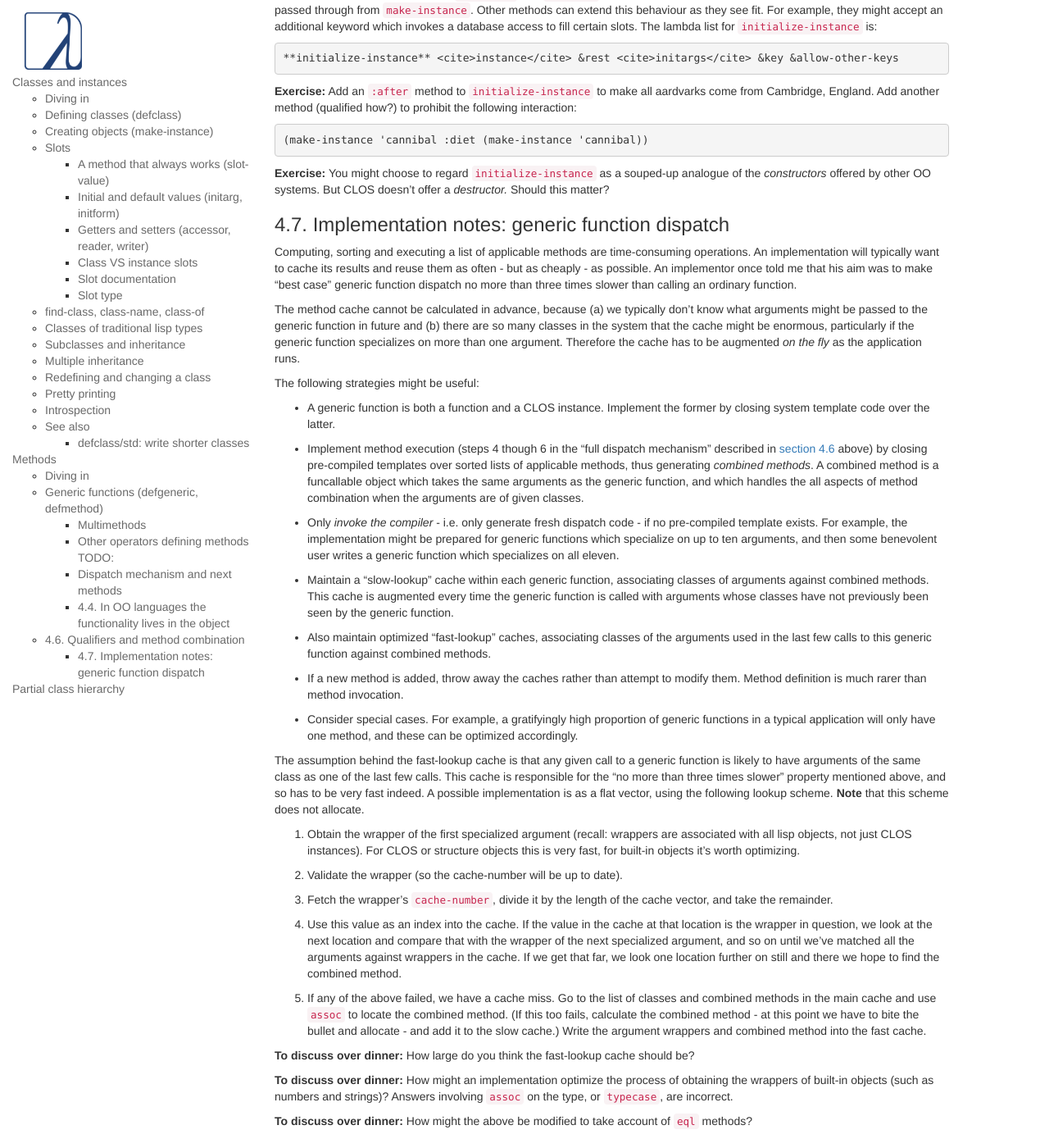
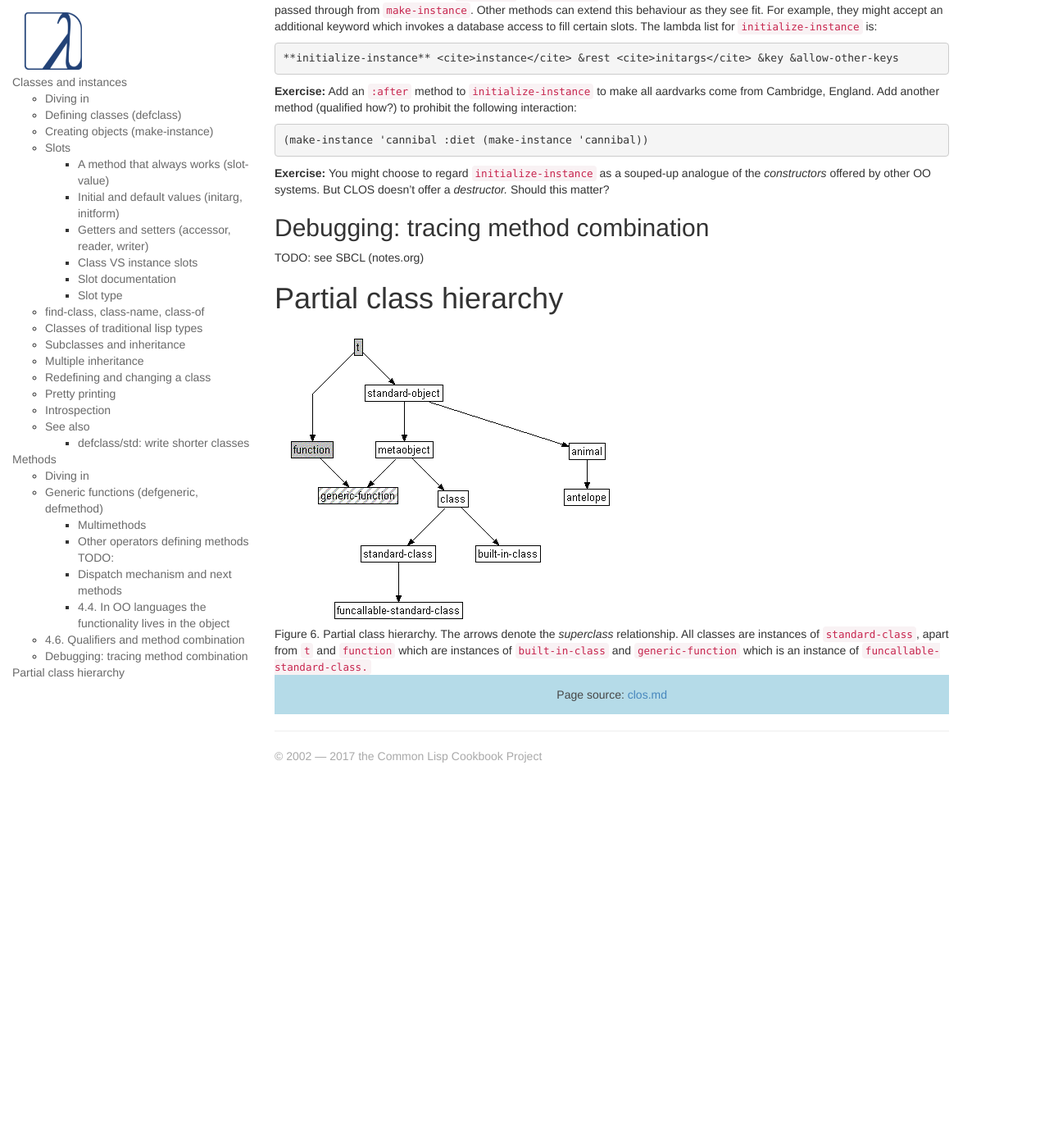
Before and after one commit to LispCookbook/cl-cookbook, a Jekyll site: the page built from clos.md, in a window 1280 px wide and 1400 px high, scrolled down 19329 px. Shown: the whole window at 82% size. Built offline with Jekyll 4.4.1, drawn with Linux system fonts in a browser that asks for light colours; after the commit the page ends 20281 px from its top, so only the background shows below that.

Commit message:
clos rm 4.7 implementation notes

```diff
--- a/clos.md
+++ b/clos.md
@@ -1338,106 +1338,9 @@ Another example: The CLOS implementation of
     <cite>constructors</cite> offered by other OO systems. But CLOS
     doesn't offer a <cite>destructor.</cite> Should this matter?
 
-### 4.7. Implementation notes: generic function dispatch
+## Debugging: tracing method combination
 
-Computing, sorting and executing a list of applicable methods are
-    time-consuming operations. An implementation will typically want to
-    cache its results and reuse them as often - but as cheaply - as
-    possible. An implementor once told me that his aim was to make "best
-    case" generic function dispatch no more than three times slower than
-    calling an ordinary function.
-
-The method cache cannot be calculated in advance, because (a) we
-    typically don't know what arguments might be passed to the generic
-    function in future and (b) there are so many classes in the system
-    that the cache might be enormous, particularly if the generic function
-    specializes on more than one argument. Therefore the cache has to be
-    augmented <cite>on the fly</cite> as the application runs.
-
-The following strategies might be useful:
-
-*   A generic function is both a function and a CLOS
-    instance. Implement the former by closing system template code over
-    the latter.
-
-*   Implement method execution (steps 4 though 6 in the "full
-    dispatch mechanism" described in [section 4.6][section-46] above)
-    by closing pre-compiled templates over sorted lists of
-    applicable methods, thus generating <cite>combined methods</cite>. A
-    combined method is a funcallable object which takes the same arguments
-    as the generic function, and which handles the all aspects of method
-    combination when the arguments are of given classes.
-
-*   Only <cite>invoke the compiler</cite> - i.e. only generate
-    fresh dispatch code - if no pre-compiled template exists. For example,
-    the implementation might be prepared for generic functions which
-    specialize on up to ten arguments, and then some benevolent user
-    writes a generic function which specializes on all eleven.
-
-*   Maintain a "slow-lookup" cache within each generic function,
-    associating classes of arguments against combined methods. This cache
-    is augmented every time the generic function is called with arguments
-    whose classes have not previously been seen by the generic
-    function.
-
-*   Also maintain optimized "fast-lookup" caches, associating
-    classes of the arguments used in the last few calls to this generic
-    function against combined methods.
-
-*   If a new method is added, throw away the caches rather than
-    attempt to modify them. Method definition is much rarer than method
-    invocation.
-
-*   Consider special cases. For example, a gratifyingly high
-    proportion of generic functions in a typical application will only
-    have one method, and these can be optimized accordingly.
-
-The assumption behind the fast-lookup cache is that any given call
-    to a generic function is likely to have arguments of the same class as
-    one of the last few calls. This cache is responsible for the "no more
-    than three times slower" property mentioned above, and so has to be
-    very fast indeed. A possible implementation is as a flat vector, using
-    the following lookup scheme. **Note** that this scheme
-    does not allocate.
-
-1.  Obtain the wrapper of the first specialized argument (recall:
-    wrappers are associated with all lisp objects, not just CLOS
-    instances). For CLOS or structure objects this is very fast, for
-    built-in objects it's worth optimizing.
-
-2.  Validate the wrapper (so the cache-number will be up to
-    date).
-
-3.  Fetch the wrapper's `cache-number`, divide it by the
-    length of the cache vector, and take the remainder.
-
-4.  Use this value as an index into the cache. If the value in the
-    cache at that location is the wrapper in question, we look at the next
-    location and compare that with the wrapper of the next specialized
-    argument, and so on until we've matched all the arguments against
-    wrappers in the cache. If we get that far, we look one location
-    further on still and there we hope to find the combined
-    method.
-
-5.  If any of the above failed, we have a cache miss. Go to the
-    list of classes and combined methods in the main cache and use
-    `assoc` to locate the combined method. (If this too fails,
-    calculate the combined method - at this point we have to bite the
-    bullet and allocate - and add it to the slow cache.) Write the
-    argument wrappers and combined method into the fast cache.
-
-**To discuss over dinner:** How large do you think the
-    fast-lookup cache should be?
-
-**To discuss over dinner:** How might an
-    implementation optimize the process of obtaining the wrappers of
-    built-in objects (such as numbers and strings)? Answers involving
-    `assoc` on the type, or `typecase`, are
-    incorrect.
-
-**To discuss over dinner:** How might the above be
-    modified to take account of `eql` methods?
-
+TODO: see SBCL (notes.org)
 
 # Partial class hierarchy
 
```
